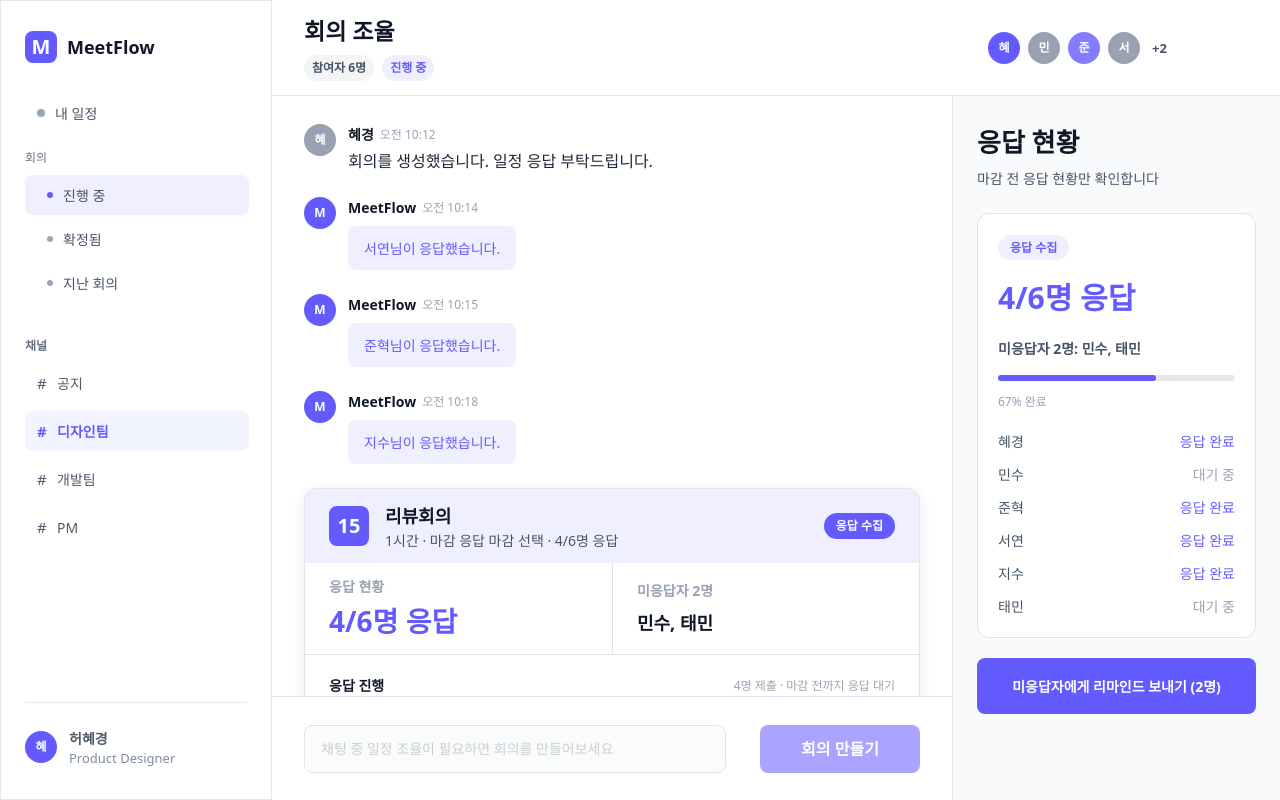
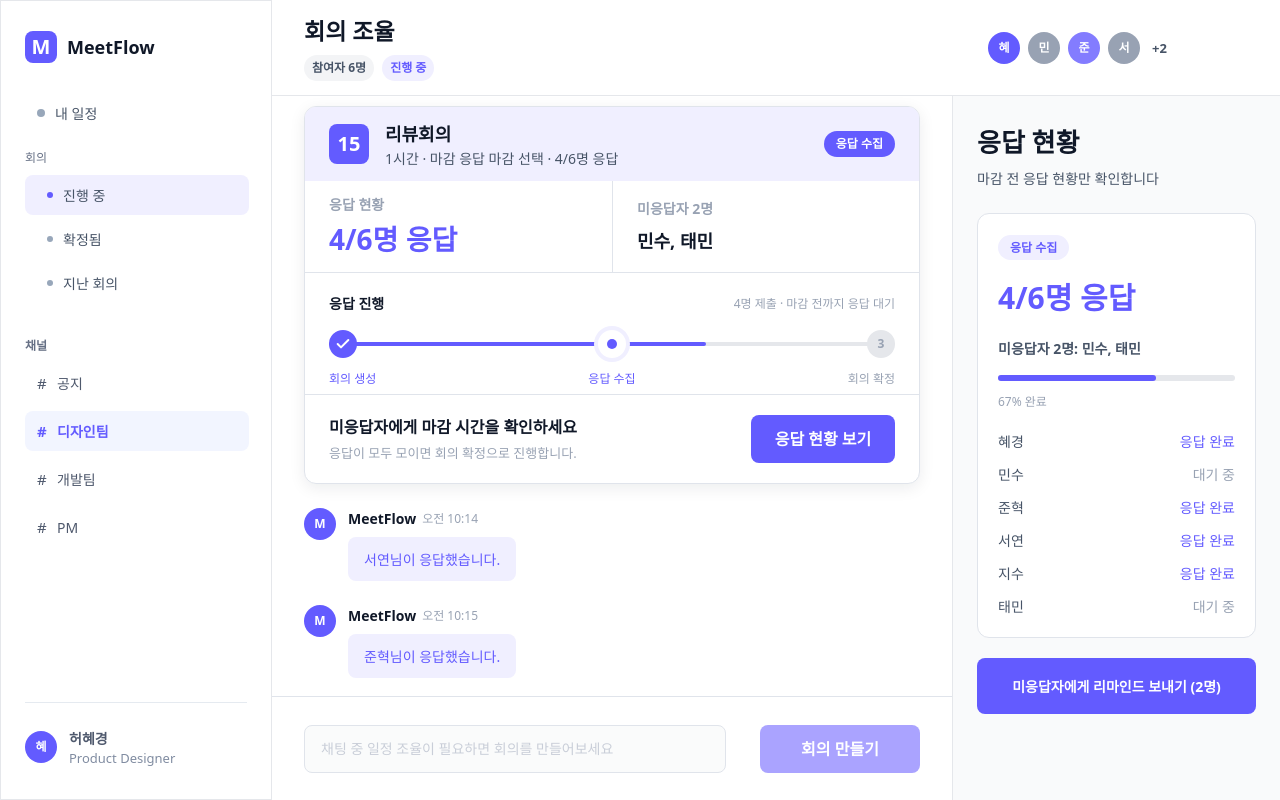
Before and after one commit to gjgprud0306/meetflow-tosschallenge, a React (Vite) app: page /meetings/response-status in a window 1280 px wide. Built offline with nearby package versions, Linux system fonts and the light colour scheme; a web font is replaced by a local one.

Commit message:
Sequence initial response status messages

```diff
--- a/src/pages/ResponseStatusPage.tsx
+++ b/src/pages/ResponseStatusPage.tsx
@@ -7,42 +7,14 @@
 import { cn } from "@/lib/utils";
 
 type ResponseStage =
+  | "initial"
+  | "seoResponded"
+  | "junResponded"
   | "partial"
   | "reminded"
   | "minResponded"
   | "complete"
   | "confirmed";
-
-const baseMessages = [
-  {
-    id: "shared",
-    author: "혜경",
-    initial: "혜",
-    time: "오전 10:12",
-    message: "회의를 생성했습니다. 일정 응답 부탁드립니다.",
-  },
-  {
-    id: "seo-available",
-    author: "MeetFlow",
-    initial: "M",
-    time: "오전 10:14",
-    message: "서연님이 응답했습니다.",
-  },
-  {
-    id: "min-responded",
-    author: "MeetFlow",
-    initial: "M",
-    time: "오전 10:15",
-    message: "준혁님이 응답했습니다.",
-  },
-  {
-    id: "seo-card",
-    author: "MeetFlow",
-    initial: "M",
-    time: "오전 10:18",
-    message: "지수님이 응답했습니다.",
-  },
-];
 
 const responseNames = [
   { id: "owner", label: "혜경" },
@@ -56,7 +28,10 @@
 function responseCountForStage(stage: ResponseStage) {
   if (stage === "complete" || stage === "confirmed") return 6;
   if (stage === "minResponded") return 5;
-  return 4;
+  if (stage === "partial" || stage === "reminded") return 4;
+  if (stage === "junResponded") return 3;
+  if (stage === "seoResponded") return 2;
+  return 1;
 }
 
 function progressPercentForStage(stage: ResponseStage) {
@@ -66,7 +41,35 @@
 function missingNamesForStage(stage: ResponseStage) {
   if (stage === "complete" || stage === "confirmed") return "";
   if (stage === "minResponded") return "태민";
-  return "민수, 태민";
+  if (stage === "partial" || stage === "reminded") return "민수, 태민";
+  if (stage === "junResponded") return "지수, 민수, 태민";
+  if (stage === "seoResponded") return "준혁, 지수, 민수, 태민";
+  return "서연, 준혁, 지수, 민수, 태민";
+}
+
+function hasResponded(stage: ResponseStage, attendeeId: string) {
+  if (stage === "complete" || stage === "confirmed") return true;
+  if (attendeeId === "owner") return true;
+  if (attendeeId === "seo") {
+    return [
+      "seoResponded",
+      "junResponded",
+      "partial",
+      "reminded",
+      "minResponded",
+    ].includes(stage);
+  }
+  if (attendeeId === "jun") {
+    return ["junResponded", "partial", "reminded", "minResponded"].includes(
+      stage,
+    );
+  }
+  if (attendeeId === "ji") {
+    return ["partial", "reminded", "minResponded"].includes(stage);
+  }
+  if (attendeeId === "min") return stage === "minResponded";
+
+  return false;
 }
 
 function ProgressBar({ stage }: { stage: ResponseStage }) {
@@ -268,7 +271,7 @@
 }) {
   const confirmed = stage === "confirmed";
   const complete = stage === "complete" || confirmed;
-  const reminded = stage !== "partial" && !complete;
+  const reminded = stage === "reminded" || stage === "minResponded";
   const responseCount = responseCountForStage(stage);
   const missingNames = missingNamesForStage(stage);
   const missingCount = 6 - responseCount;
@@ -307,11 +310,8 @@
         </p>
 
         <div className="mt-5 space-y-3">
-          {responseNames.map((attendee, index) => {
-            const done =
-              complete ||
-              [0, 2, 3, 4].includes(index) ||
-              (stage === "minResponded" && attendee.id === "min");
+          {responseNames.map((attendee) => {
+            const done = hasResponded(stage, attendee.id);
 
             return (
               <div
@@ -328,7 +328,7 @@
         </div>
       </section>
 
-      {!complete && !reminded && (
+      {stage === "partial" && (
         <Button
           className="mt-5 h-14 w-full rounded-lg bg-[#635BFF] text-sm font-bold leading-[21px] text-white hover:bg-[#635BFF]/90 active:bg-[#554DE8]"
           onClick={onReminder}
@@ -378,9 +378,27 @@
 }
 
 export function ResponseStatusPage() {
-  const [stage, setStage] = useState<ResponseStage>("partial");
+  const [stage, setStage] = useState<ResponseStage>("initial");
   const [reminderStarted, setReminderStarted] = useState(false);
   const followUpEndRef = useRef<HTMLDivElement | null>(null);
+
+  useEffect(() => {
+    const seoTimer = window.setTimeout(() => {
+      setStage("seoResponded");
+    }, 1000);
+    const junTimer = window.setTimeout(() => {
+      setStage("junResponded");
+    }, 2000);
+    const jiTimer = window.setTimeout(() => {
+      setStage("partial");
+    }, 3000);
+
+    return () => {
+      window.clearTimeout(seoTimer);
+      window.clearTimeout(junTimer);
+      window.clearTimeout(jiTimer);
+    };
+  }, []);
 
   useEffect(() => {
     if (!reminderStarted) return undefined;
@@ -399,9 +417,57 @@
   }, [reminderStarted]);
 
   const followUpMessages = useMemo(() => {
-    if (!reminderStarted) return [];
-
     return [
+      ...(stage === "seoResponded" ||
+      stage === "junResponded" ||
+      stage === "partial" ||
+      stage === "reminded" ||
+      stage === "minResponded" ||
+      stage === "complete" ||
+      stage === "confirmed"
+        ? [
+            {
+              id: "seo-response",
+              author: "MeetFlow",
+              initial: "M",
+              time: "오전 10:14",
+              message: "서연님이 응답했습니다.",
+            },
+          ]
+        : []),
+      ...(stage === "junResponded" ||
+      stage === "partial" ||
+      stage === "reminded" ||
+      stage === "minResponded" ||
+      stage === "complete" ||
+      stage === "confirmed"
+        ? [
+            {
+              id: "jun-response",
+              author: "MeetFlow",
+              initial: "M",
+              time: "오전 10:15",
+              message: "준혁님이 응답했습니다.",
+            },
+          ]
+        : []),
+      ...(stage === "partial" ||
+      stage === "reminded" ||
+      stage === "minResponded" ||
+      stage === "complete" ||
+      stage === "confirmed"
+        ? [
+            {
+              id: "ji-response",
+              author: "MeetFlow",
+              initial: "M",
+              time: "오전 10:18",
+              message: "지수님이 응답했습니다.",
+            },
+          ]
+        : []),
+      ...(reminderStarted
+        ? [
             {
               id: "reminder",
               author: "MeetFlow",
@@ -409,6 +475,8 @@
               time: "오전 10:20",
               message: "미응답자에게 리마인드를 보냈습니다.",
             },
+          ]
+        : []),
       ...(stage === "minResponded" ||
       stage === "complete" ||
       stage === "confirmed"
@@ -463,7 +531,18 @@
 
   useEffect(() => {
     if (followUpMessages.length === 0) return;
-    if (!["reminded", "minResponded", "complete"].includes(stage)) return;
+    if (
+      ![
+        "seoResponded",
+        "junResponded",
+        "partial",
+        "reminded",
+        "minResponded",
+        "complete",
+      ].includes(stage)
+    ) {
+      return;
+    }
 
     followUpEndRef.current?.scrollIntoView({
       behavior: "smooth",
@@ -488,15 +567,6 @@
         <div className="relative min-w-0 flex-1">
           <div className="h-full w-full overflow-y-auto px-8 pb-[132px] pt-7">
             <div className="flex flex-col gap-6">
-              {baseMessages.map((message) => (
-                <ChatLine
-                  author={message.author}
-                  initial={message.initial}
-                  key={message.id}
-                  message={message.message}
-                  time={message.time}
-                />
-              ))}
               <ManagementCard onConfirm={confirmMeeting} stage={stage} />
               {followUpMessages.map((message) => (
                 <ChatLine
```
Also changed, not shown: 2 other files (tests, documents, lock files or other folders). Lines whose indentation alone changed are shown as unchanged.
